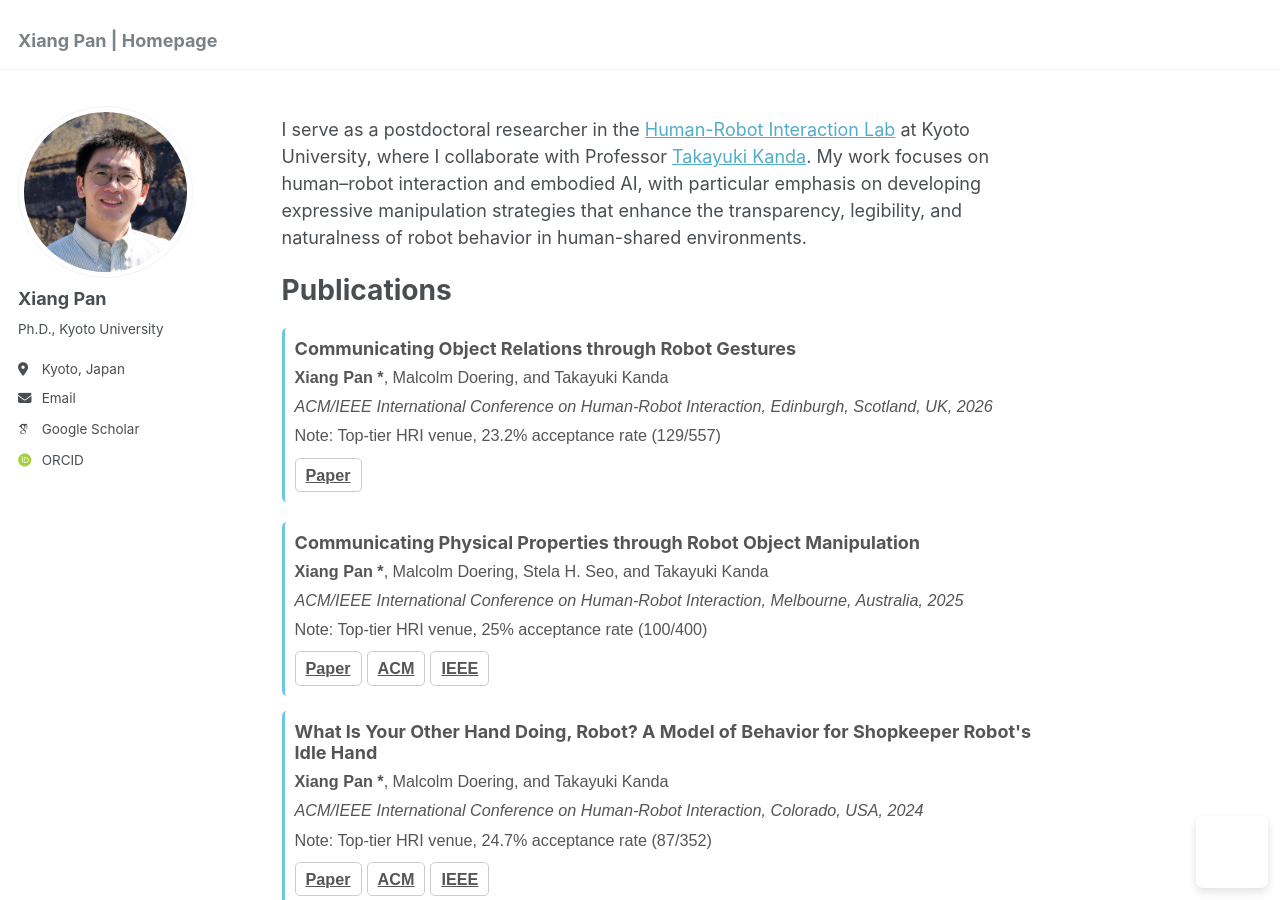
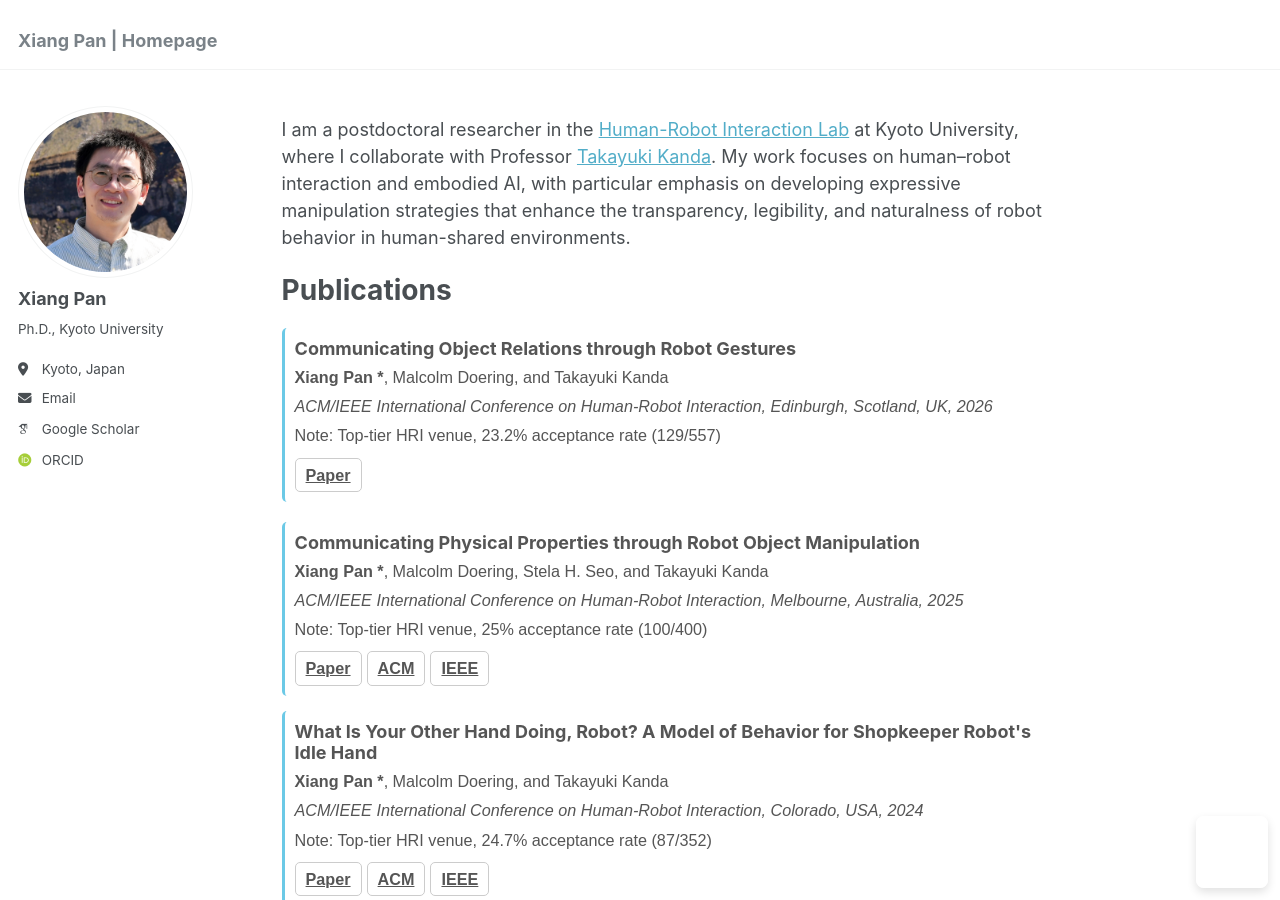
Before and after one commit to pan-xiang/pan-xiang.github.io, a Jekyll site: the page built from _pages/about.md, in a window 1280 px wide and 900 px high. Built offline with Jekyll 4.4.1, drawn with Linux system fonts in a browser that asks for light colours; some web fonts are replaced; a script that is not in the unit is left out.

Commit message:
Update about.md

```diff
--- a/_pages/about.md
+++ b/_pages/about.md
@@ -7,7 +7,7 @@ redirect_from:
   - /about.html
 ---
 
-I serve as a postdoctoral researcher in the [Human-Robot Interaction Lab](https://www.robot.soc.i.kyoto-u.ac.jp/en/) at Kyoto University, where I collaborate with Professor [Takayuki Kanda](https://scholar.google.com/citations?hl=en&user=BL9EACgAAAAJ). My work focuses on human–robot interaction and embodied AI, with particular emphasis on developing expressive manipulation strategies that enhance the transparency, legibility, and naturalness of robot behavior in human-shared environments.
+I am a postdoctoral researcher in the [Human-Robot Interaction Lab](https://www.robot.soc.i.kyoto-u.ac.jp/en/) at Kyoto University, where I collaborate with Professor [Takayuki Kanda](https://scholar.google.com/citations?hl=en&user=BL9EACgAAAAJ). My work focuses on human–robot interaction and embodied AI, with particular emphasis on developing expressive manipulation strategies that enhance the transparency, legibility, and naturalness of robot behavior in human-shared environments.
 
 # Publications
 <head>
```
